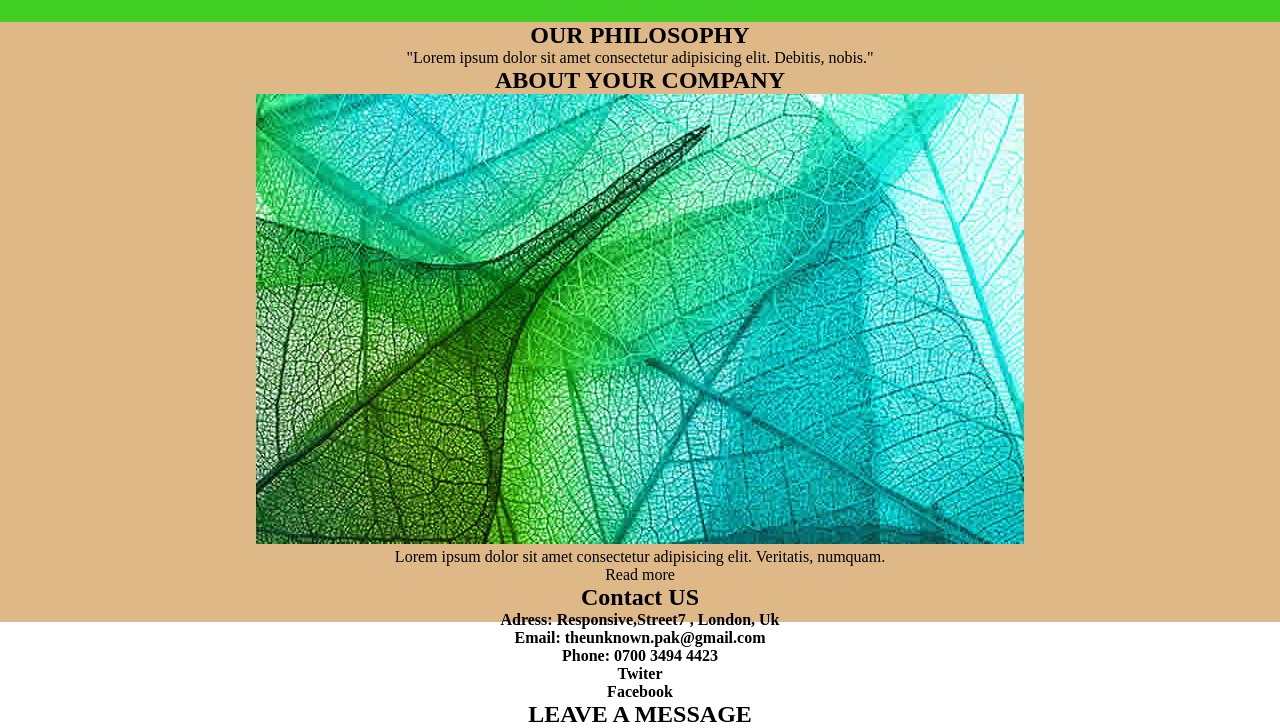
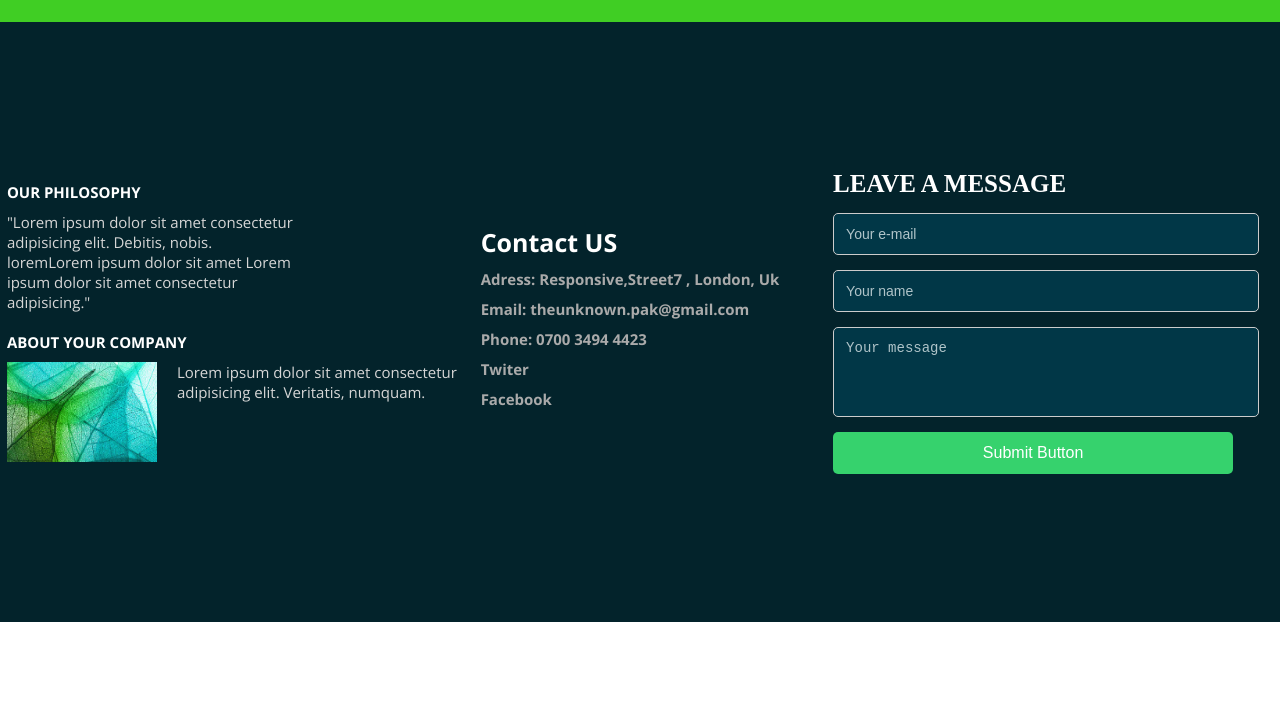
Before and after one commit to FazalHamzaKhan12/pro-spera-web, a plain HTML site: page index.html in a window 1280 px wide. Shown: the part 2145-2873 px from the top of the page. After the commit the page ends 2767 px from the top, so only its background shows below. Drawn offline with nearby package versions, Linux system fonts and the light colour scheme.

Commit message:
project complteed

```diff
--- a/css/style.css
+++ b/css/style.css
@@ -7,7 +7,117 @@ body {
     background-color: rgb(255, 255, 255);
 }
 
-.footer{
-    background-color: burlywood;
+.footer {
+    background-color: #03232b;
     height: 600px;
+    display: flex;
+    align-items: center;
+    text-align: start;
+    justify-content: space-around;
+
 }
+
+.phisopy-section h2 {
+    font-size: 15px;
+    color: #ffffff;
+    font-family: 'Open Sans', sans-serif;
+    font-weight: 700;
+    padding-bottom: 10px;
+}
+
+.phisopy-section p{
+    padding-bottom: 20px;
+     font-size: 15px;
+    color: #d6d6d6;
+    font-family: 'Open Sans', sans-serif;
+    font-weight: 300;
+    width: 290px;
+}
+
+.last-image{
+    display: flex;
+}
+
+.last-image img{
+    padding-right: 20px;
+    width: 150px;
+    height: 100px;
+}
+
+
+
+.contactus-section{
+    text-align: start;
+}
+
+.contactus-section h2{
+      font-size: 25px;
+    color: #ffffff;
+    font-family: 'Open Sans', sans-serif;
+    font-weight: 700;
+    padding-bottom: 10px;
+}
+
+.contactus-section h4{
+       font-size: 15px;
+    color: #aaaaaa;
+    font-family: 'Open Sans', sans-serif;
+    font-weight: 700;
+    padding-bottom: 10px;
+}
+.leavemsg-section {
+
+  padding: 40px;
+  border-radius: 10px;
+  text-align: left;
+  width: 400px;
+}
+
+
+.leavemsg-section h2 {
+  font-size: 25px;
+  color: #ffffff;
+  font-weight: 700;
+  padding-bottom: 15px;
+}
+
+form {
+  display: flex;
+  flex-direction: column;
+  gap: 15px;
+}
+
+input, textarea {
+  width: 100%;
+  padding: 12px;
+  border: 1px solid #ccc;
+  border-radius: 5px;
+  background-color: #013747;
+  color: #fff;
+  outline: none;
+  font-size: 14px;
+}
+
+input::placeholder,
+textarea::placeholder {
+  color: #b0c4c9;
+}
+
+textarea {
+  resize: none;
+}
+
+button {
+  background-color: #36d26d;
+  color: #fff;
+  font-size: 16px;
+  padding: 12px;
+  border: none;
+  border-radius: 5px;
+  cursor: pointer;
+  transition: 0.3s;
+}
+
+button:hover {
+  background-color: #2eb35b;
+}
--- a/index.html
+++ b/index.html
@@ -202,14 +202,14 @@
             <div class="phisopy-section">
                 <h2>OUR PHILOSOPHY</h2>
                 <p>
-                    "Lorem ipsum dolor sit amet consectetur adipisicing elit. Debitis, nobis."
+                    "Lorem ipsum dolor sit amet consectetur adipisicing elit. Debitis, nobis. loremLorem ipsum dolor sit amet Lorem ipsum dolor sit amet consectetur adipisicing."
                 </p>
                 <h2>ABOUT YOUR COMPANY</h2>
-                <div>
+                <div class="last-image">
                     <img src="/images/clean-design-img.jpg"  alt="">
                     <p>Lorem ipsum dolor sit amet consectetur adipisicing elit. Veritatis, numquam.</p>
-                    <span>Read more</span>
                 </div>
+
             </div>
 
 
@@ -223,14 +223,15 @@
 
             </div>
 
-
-
-            <div class="leavemsg-section">
-                <h2>LEAVE A MESSAGE</h2>
-                <form action="">
-
-                </form>
-            </div>
+<div class="leavemsg-section">
+    <h2>LEAVE A MESSAGE</h2>
+    <form action="">
+      <input type="email" placeholder="Your e-mail" required>
+      <input type="text" placeholder="Your name" required>
+      <textarea placeholder="Your message" rows="4" required></textarea>
+      <button type="submit">Submit Button</button>
+    </form>
+  </div>
         </footer>
 
 
```
